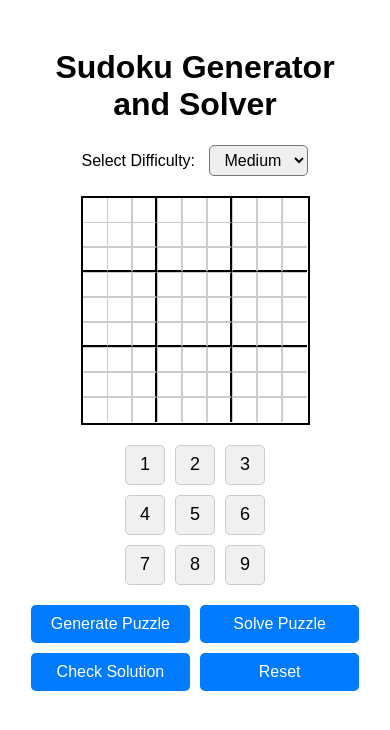
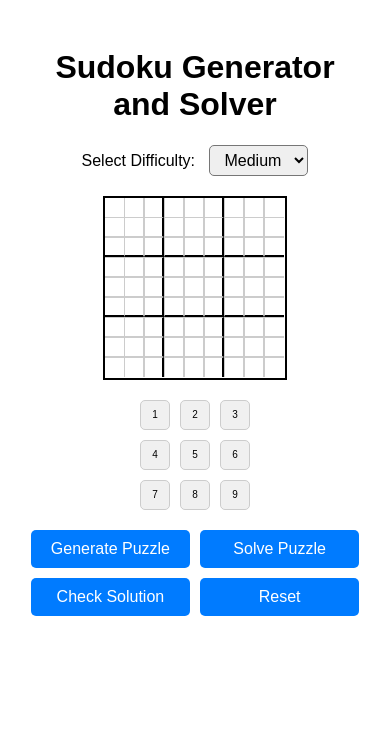
Before and after one commit to d0meq/web-sudoku, a React app: page / in a window 390 px wide. Shown: the top 730 px of the page. Built offline with nearby package versions, Linux system fonts and the light colour scheme; the HTML template or start-up script is replaced by a standard one.

Commit message:
Enhance responsive styles for number selector and sudoku cells in App.css

```diff
--- a/src/App.css
+++ b/src/App.css
@@ -96,7 +96,6 @@
 
 /* Number selector styles */
 .number-selector {
-
   margin-top: 20px;
   display: grid;
   grid-template-columns: repeat(3, 1fr);
@@ -185,3 +184,19 @@
   color: #721c24;
   border: 1px solid #f5c6cb;
 }
+
+@media (max-width: 768px) {
+  .number-selector button {
+    width: 30px;
+    height: 30px;
+    font-size: 10px;
+  }
+}
+
+@media (max-width: 480px) {
+  .sudoku-cell {
+    width: 20px;
+    height: 20px;
+    font-size: 7px;
+  }
+}
```
